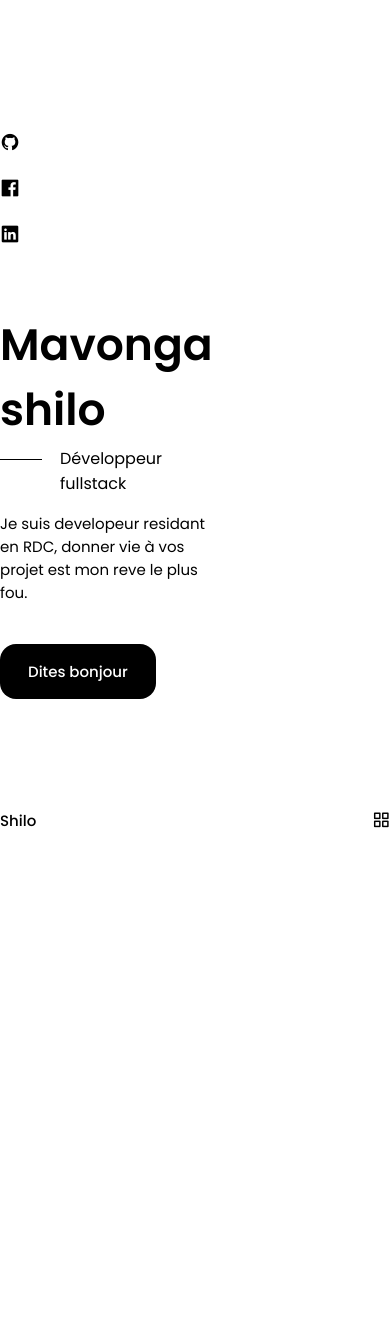
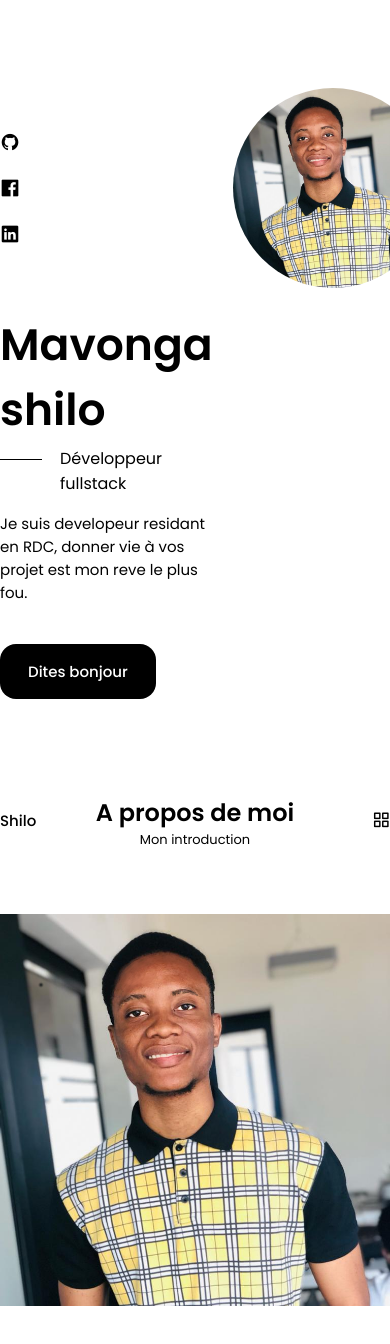
Before and after one commit to salomonshilo/portfolio, a React (Create React App) app: page / in a window 390 px wide. Shown: the top 1344 px of the page. Before the commit the page ends 844 px from the top, so only its background shows below. Built offline with nearby package versions, Linux system fonts and the light colour scheme.

Commit message:
feature: ajout de la section about

```diff
--- a/src/App.js
+++ b/src/App.js
@@ -1,5 +1,6 @@
 import React from 'react'
 import "./App.css"
+import About from './components/about/About'
 import Header from './components/header/Header'
 import Home from './components/home/Home'
 
@@ -11,7 +12,7 @@ const App = () => {
 
       <main className='main'>
       <Home />
-
+      <About/>
       </main>
     </>
   )
--- /dev/null
+++ b/src/components/about/About.jsx
@@ -0,0 +1,17 @@
+import React from 'react'
+import './about.css';
+import AboutImg from "../../assets/Sans titre 17_20220930141047.png";
+
+const About = () => {
+  return (
+    <section className="about section" id="about">
+      <h2 className="section_title">A propos de moi</h2>
+      <span className="section_subtitle">Mon introduction</span>
+      <div className="about_container container grid">
+        <img alt="" src={AboutImg} />
+      </div>
+    </section>
+  );
+}
+
+export default About
--- a/src/components/header/Header.css
+++ b/src/components/header/Header.css
@@ -17,6 +17,7 @@ header{
  .nav_toggle {
      color      : var(--title-color);
      font-weight: var(--font-medium);
+     background-color: #fff;
  }
  .nav_list {
      display   : flex;
@@ -68,6 +69,7 @@ header{
 
     .show-menu{
       bottom: 0;
+      background-color: #fff;
     }
 
     .nav_list{
--- a/src/components/home/home.css
+++ b/src/components/home/home.css
@@ -13,7 +13,7 @@
 }
 
 .home_img{
-    /* background: url(../../assets/Sans\ titre\ 17_20220930141047.png); */
+    background: url(../../assets/Sans\ titre\ 17_20220930141047.png);
     background-repeat: no-repeat;
     background-position: center;
     background-size: cover;
```
Also changed, not shown: src/components/about/about.css (added).
